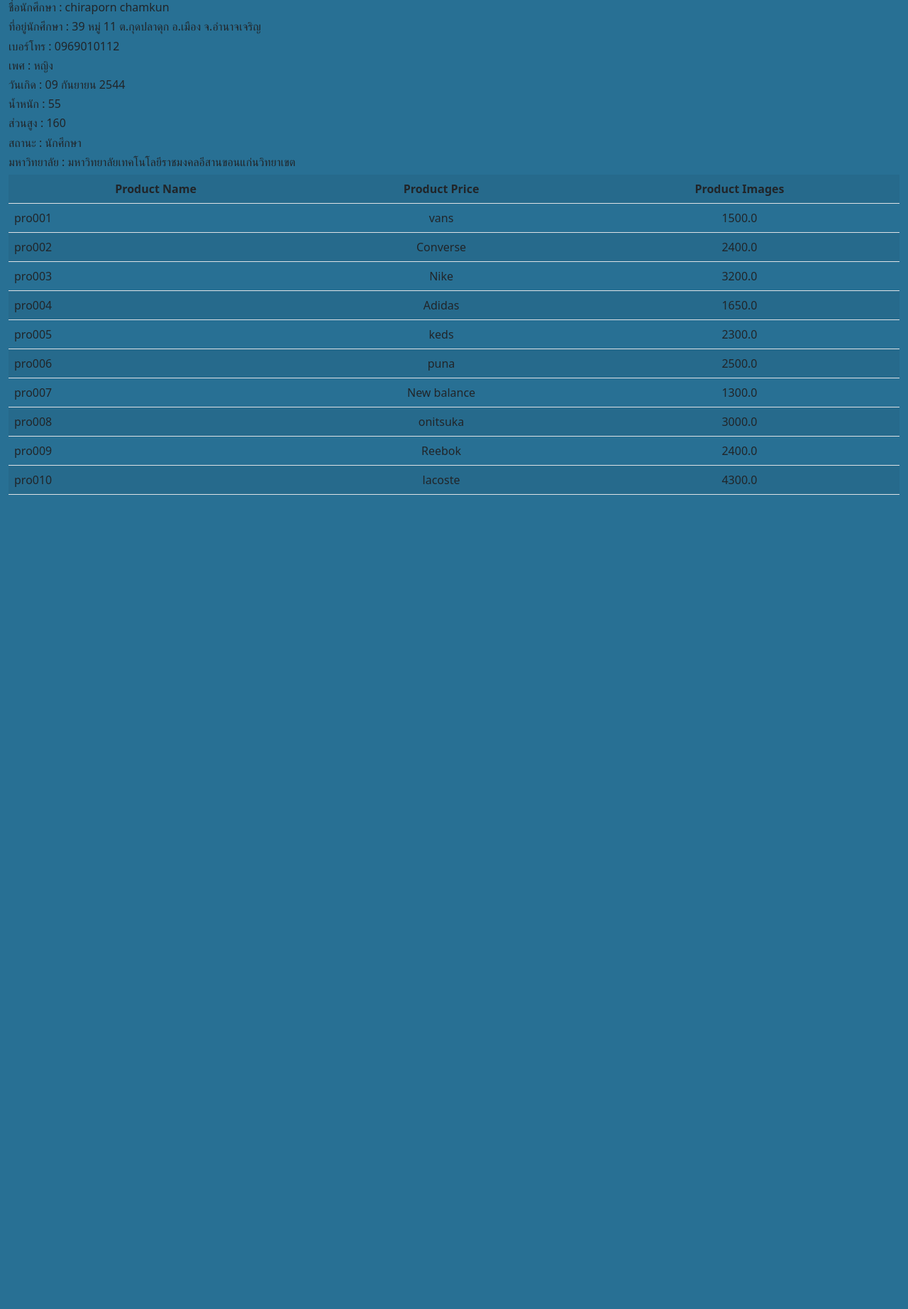
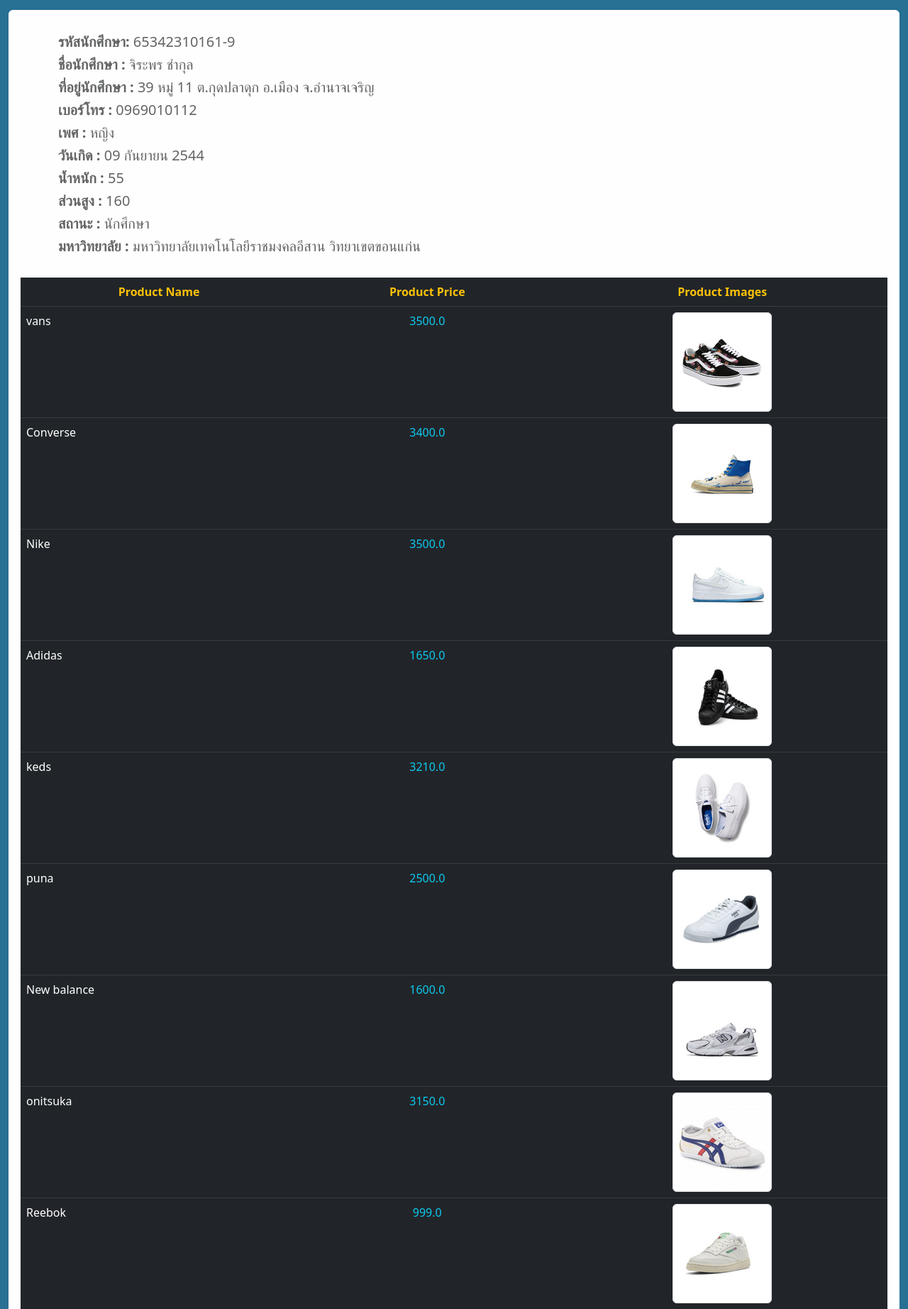
Before and after one commit to jiew0909/djangoProject161, a Django app: page /showMyData in a window 1280 px wide. Shown: the part 106-1950 px from the top of the page at 71% size. Before the commit the page ends 1347 px from the top, so only its background shows below. Run offline with Django 4.2, Linux system fonts and the light colour scheme; some libraries are stand-ins or nearby versions.

Commit message:
first commint 21/01/2022

```diff
--- a/ProfileApp/views.py
+++ b/ProfileApp/views.py
@@ -15,7 +15,7 @@
 
 def showMyData(request):
     showID = '65342310161-9'
-    showName = "chiraporn chamkun"
+    showName = "จิระพร  ชำกุล"
     showAddress = "39 หมู่ 11 ต.กุดปลาดุก อ.เมือง จ.อำนาจเจริญ"
     showtel = "0969010112"
     showgender = "หญิง"
@@ -23,29 +23,29 @@
     showWeight = 55
     showHeight = 160
     showstatus = "นักศึกษา"
-    showSchool = "มหาวิทยาลัยเทคโนโลยีราชมงคลอีสานขอนแก่นวิทยาเขต"
+    showSchool = "มหาวิทยาลัยเทคโนโลยีราชมงคลอีสาน วิทยาเขตขอนแก่น"
 
     products = []
 
-    product =['pro001','vans',1500.00]
+    product =['vans',3500.00,'../../static/images/vans.png']
     products.append(product)
-    product =['pro002','Converse', 2400.00]
+    product =['Converse', 3400.00,'../../static/images/conver.png']
     products.append(product)
-    product =['pro003','Nike',3200.00]
+    product =['Nike',3500.00,'../../static/images/nike.png']
     products.append(product)
-    product =['pro004','Adidas',1650.00]
+    product =['Adidas',1650.00,'../../static/images/adidas.png']
     products.append(product)
-    product =['pro005','keds', 2300.00]
+    product =['keds', 3210.00,'../../static/images/kede.png']
     products.append(product)
-    product = ['pro006', 'puna', 2500.00]
+    product = [ 'puna', 2500.00,'../../static/images/puma.png']
     products.append(product)
-    product = ['pro007', 'New balance', 1300.00]
+    product = ['New balance', 1600.00,'../../static/images/new.png']
     products.append(product)
-    product = ['pro008', 'onitsuka', 3000.00]
+    product = [ 'onitsuka', 3150.00,'../../static/images/oski.png']
     products.append(product)
-    product = ['pro009', 'Reebok', 2400.00]
+    product = [ 'Reebok', 999.00,'../../static/images/rebook.png']
     products.append(product)
-    product = ['pro010', 'lacoste', 4300.00]
+    product = [ 'lacoste', 1900.00,'../../static/images/จระเข้.png']
     products.append(product)
 
     context = {'showID':showID,'showName':showName,'showAddress':showAddress,'showtel':showtel,
--- a/templates/educational.html
+++ b/templates/educational.html
@@ -160,3 +160,4 @@
         </div>
 
 {% endblock %}
+</div>
--- a/templates/personal.html
+++ b/templates/personal.html
@@ -2,7 +2,7 @@
 {% load static %}
 <!DOCTYPE html>
 {% block content %}
-
+<br><br>
     <div class="container-fluid text-warning text-bg-light">
         <h1><img class='card-img-top' src="{% static 'images/der.png' %}" alt="Card image"></h1>
         <p>
@@ -14,7 +14,7 @@
             <script src="https://cdn.jsdelivr.net/npm/bootstrap@5.2.3/dist/js/bootstrap.bundle.min.js"></script>
 
 
-
+<p></p>
         <div class="alert alert-info">
                 <strong></strong>
                 <div class="container mt-3">
--- a/templates/sale.html
+++ b/templates/sale.html
@@ -32,10 +32,7 @@
                 <p class="card-text"></p>
                 <a href="#" class="btn btn-success">สั่งซื้อ</a>
             </div>
-        </div>&nbsp; &nbsp;&nbsp;&nbsp;&nbsp;&nbsp;&nbsp;&nbsp;&nbsp;&nbsp;&nbsp;&nbsp;&nbsp;&nbsp;&nbsp;&nbsp;
-
-
-
+        </div>&nbsp; &nbsp;
 
         <div class="card" style="width:300px">
             <img class="card-img-top" src="{% static 'images/3.jpg' %}" alt="Card image">
--- a/templates/showMyData.html
+++ b/templates/showMyData.html
@@ -5,31 +5,44 @@
 <!DOCTYPE html>
 {% block content %}
 
-    <br>
-    <h6>รหัสนักศึกษา : {{ showID }}</h6>
-    <h6>ชื่อนักศึกษา : {{ showName }}</h6>
-    <h6>ที่อยู่นักศึกษา : {{ showAddress }}</h6>
-    <h6>เบอร์โทร : {{ showtel }}</h6>
-    <h6>เพศ : {{ showgender }}</h6>
-    <h6>วันเกิด : {{ showBirthday }}</h6>
-    <h6>น้ำหนัก : {{ showWeight }}</h6>
-    <h6>ส่วนสูง : {{ showHeight }}</h6>
-    <h6>สถานะ : {{ showstatus }}</h6>
-    <h6>มหาวิทยาลัย : {{ showSchool }}</h6>
+    <p></p>
 
-    <table width="100%" class="table table-striped">
-        <tr class="text-center text-white">
+    <br>&nbsp;&nbsp;&nbsp;&nbsp;&nbsp;&nbsp;&nbsp;
+    <div class="alert alert-light">
+    <strong></strong>
+    <div class="container mt-3">
+        <b><p class="container-fluid text-black text-warning"></b>
+        <h5><b>รหัสนักศึกษา: </b>{{ showID }}</h5>
+        <h5><b>ชื่อนักศึกษา :</b> {{ showName }}</h5>
+        <h5><b>ที่อยู่นักศึกษา :</b> {{ showAddress }}</h5>
+        <h5><b>เบอร์โทร :</b> {{ showtel }}</h5>
+        <h5><b>เพศ :</b> {{ showgender }}</h5>
+        <h5><b>วันเกิด :</b> {{ showBirthday }}</h5>
+        <h5><b>น้ำหนัก :</b> {{ showWeight }}</h5>
+        <h5><b>ส่วนสูง :</b> {{ showHeight }}</h5>
+        <h5><b>สถานะ :</b> {{ showstatus }}</h5>
+        <h5><b>มหาวิทยาลัย :</b> {{ showSchool }}</h5>
+    </div>
+
+    <div class='card-img-top'>
+    <table class="table table-dark table-hover">
+        <tr class="text-center text-warning">
             <td><b>Product Name </b></td>
             <td><b>Product Price </b></td>
             <td><b>Product Images </b></td>
+            &nbsp;&nbsp;
         </tr>
 
         {% for product in products %}
-        <tr>
-            <td>{{ product.0 }}</td>
-            <td class="text-center">{{ product.1}}</td>
-            <td class="text-center">{{product.2}}</td>
-        </tr>{% endfor %}
+            <tr>
+                <td>{{ product.0 }}</td>
+                <td class="text-center text-info">{{ product.1 }}</td>
+                <td class="text-center text-warning"><img class="img img-thumbnail" src="{{ product.2 }}"></td>
+
+            </tr>{% endfor %}
+
     </table>
 {% endblock %}
 <br>
+</div>
+</div>
```
Also changed, not shown: static/images/adidas.png (added), static/images/conver.png (added), static/images/kede.png (added), static/images/new.png (added), static/images/nike.png (added), static/images/oski.png (added), static/images/puma.png (added), static/images/rebook.png (added), static/images/vans.png (added), static/images/จระเข้.png (added).
